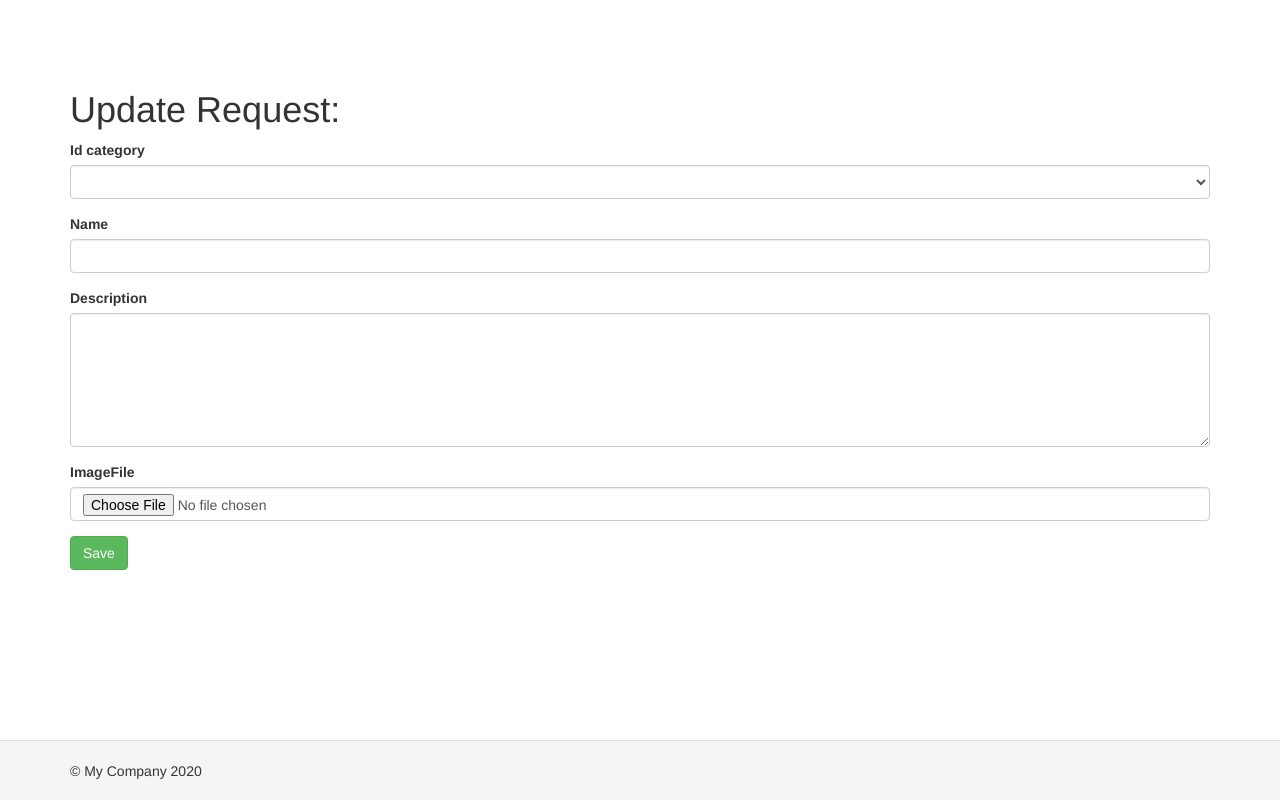
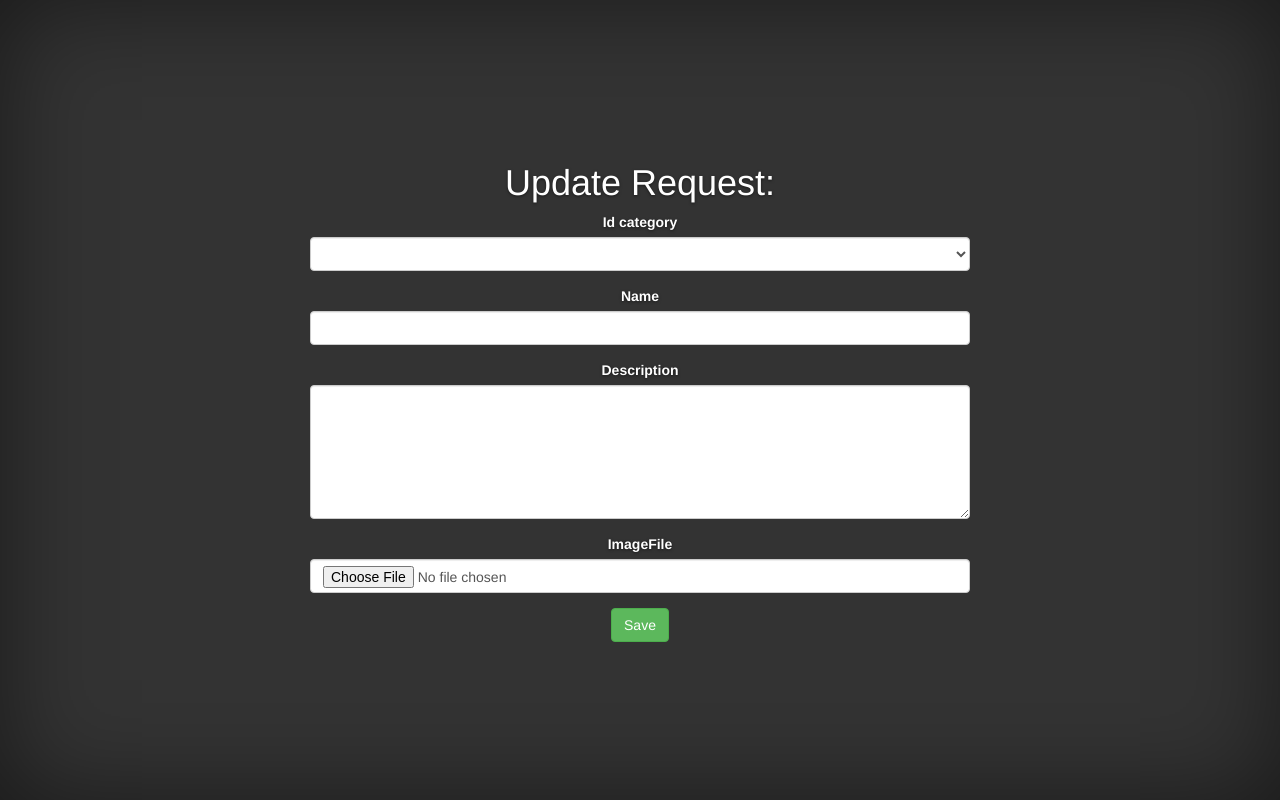
Before and after one commit to jurapro/forbook, a Yii app: template views/request/update.php in a window 1280 px wide. Run offline with PHP 8.4 and a stand-in for Yii, Linux system fonts and the light colour scheme; the template is opened without the code that fills it, so the values that code supplies are empty; form fields are guessed from the names that the template uses; some libraries are stand-ins or nearby versions.

Commit message:
Adding custom layout

```diff
--- a/assets/AppAsset.php
+++ b/assets/AppAsset.php
@@ -21,6 +21,7 @@ class AppAsset extends AssetBundle
     public $baseUrl = '@web';
     public $css = [
         'css/site.css',
+        'css/main.css',
     ];
     public $js = [
     ];
--- a/views/layouts/main.php
+++ b/views/layouts/main.php
@@ -1,6 +1,7 @@
 <?php
 
 /* @var $this \yii\web\View */
+
 /* @var $content string */
 
 use app\widgets\Alert;
@@ -13,6 +14,7 @@ use app\assets\AppAsset;
 AppAsset::register($this);
 ?>
 <?php $this->beginPage() ?>
+
 <!DOCTYPE html>
 <html lang="<?= Yii::$app->language ?>">
 <head>
@@ -26,25 +28,32 @@ AppAsset::register($this);
 <body>
 <?php $this->beginBody() ?>
 
-<div class="wrap">
+<div class="site-wrapper">
+
+    <div class="site-wrapper-inner">
+
+        <div class="cover-container">
+
+            <div class="masthead clearfix">
+                <div class="inner">
+
+                    <nav>
                         <?php
                         NavBar::begin([
                             'brandLabel' => Yii::$app->name,
                             'brandUrl' => Yii::$app->homeUrl,
                             'options' => [
-            'class' => 'navbar-inverse navbar-fixed-top',
+                                'class' => 'nav masthead-nav',
                             ],
                         ]);
                         echo Nav::widget([
-        'options' => ['class' => 'navbar-nav navbar-right'],
+                            'options' => ['class' => 'nav masthead-nav'],
                             'items' => [
-            ['label' => 'Home', 'url' => ['/site/index']],
-            ['label' => 'About', 'url' => ['/site/about']],
-            ['label' => 'Contact', 'url' => ['/site/contact']],
-            ['label' => 'Регистрация', 'url' => ['/user/create'], 'visible'=>Yii::$app->user->isGuest],
-            ['label' => 'Личный кабинет', 'url' => ['/request/index'], 'visible'=>!Yii::$app->user->isGuest],
+                                ['label' => 'Главная', 'url' => ['/site/index']],
+                                ['label' => 'Регистрация', 'url' => ['/user/create'], 'visible' => Yii::$app->user->isGuest],
+                                ['label' => 'Личный кабинет', 'url' => ['/request/index'], 'visible' => !Yii::$app->user->isGuest],
                                 ['label' => 'Панель администрирования сайта', 'url' => ['/admin/index'],
-                'visible'=>!Yii::$app->user->isGuest && Yii::$app->user->identity->isAdmin()],
+                                    'visible' => !Yii::$app->user->isGuest && Yii::$app->user->identity->isAdmin()],
                                 Yii::$app->user->isGuest ? (
                                 ['label' => 'Вход', 'url' => ['/site/login']]
                                 ) : (
@@ -62,22 +71,23 @@ AppAsset::register($this);
                         NavBar::end();
                         ?>
 
-    <div class="container">
-        <?= Breadcrumbs::widget([
-            'links' => isset($this->params['breadcrumbs']) ? $this->params['breadcrumbs'] : [],
-        ]) ?>
-        <?= Alert::widget() ?>
-        <?= $content ?>
+                    </nav>
                 </div>
             </div>
 
-<footer class="footer">
-    <div class="container">
-        <p class="pull-left">&copy; My Company <?= date('Y') ?></p>
+            <div class="inner cover">
+                <p class="lead">
+                    <?= Alert::widget() ?>
+                    <?= $content ?>
+                </p>
+            </div>
 
-        <p class="pull-right"><?= Yii::powered() ?></p>
+
         </div>
-</footer>
+
+    </div>
+
+</div>
 
 <?php $this->endBody() ?>
 </body>
--- a/views/site/index.php
+++ b/views/site/index.php
@@ -13,8 +13,10 @@ $this->registerCssFile("@web/css/main.css", [
 ]);
 ?>
 <div id="requests">
-    <h1>Количество решенных заявок <span><?= $count; ?></span></h1>
+    <h1 class="cover-heading">Количество решенных заявок <span><?= $count; ?></span></h1>
 </div>
+
+
 <div class="row">
     <?php
     foreach ($requests as $model) {
--- a/web/css/main.css
+++ b/web/css/main.css
@@ -9,3 +9,169 @@
     height: 100%;
     background-size: cover;
 }
+
+/* stylelint-disable property-no-vendor-prefix */
+
+/*
+ * Globals
+ */
+
+/* Links */
+a,
+a:focus,
+a:hover {
+    color: #fff;
+}
+
+/* Custom default button */
+.btn-default,
+.btn-default:hover,
+.btn-default:focus {
+    color: #333;
+    text-shadow: none; /* Prevent inheritance from `body` */
+    background-color: #fff;
+    border: 1px solid #fff;
+}
+
+
+/*
+ * Base structure
+ */
+
+html,
+body {
+    height: 100%;
+    background-color: #333;
+}
+body {
+    color: #fff;
+    text-align: center;
+    text-shadow: 0 1px 3px rgba(0, 0, 0, .5);
+}
+
+/* Extra markup and styles for table-esque vertical and horizontal centering */
+.site-wrapper {
+    display: table;
+    width: 100%;
+    height: 100%; /* For at least Firefox */
+    min-height: 100%;
+    -webkit-box-shadow: inset 0 0 100px rgba(0, 0, 0, .5);
+    box-shadow: inset 0 0 100px rgba(0, 0, 0, .5);
+}
+.site-wrapper-inner {
+    display: table-cell;
+    vertical-align: top;
+}
+.cover-container {
+    margin-right: auto;
+    margin-left: auto;
+}
+
+/* Padding for spacing */
+.inner {
+    padding: 30px;
+}
+
+
+/*
+ * Header
+ */
+.masthead-brand {
+    margin-top: 10px;
+    margin-bottom: 10px;
+}
+
+.masthead-nav > li {
+    display: inline-block;
+}
+.masthead-nav > li + li {
+    margin-left: 20px;
+}
+.masthead-nav > li > a {
+    padding-right: 0;
+    padding-left: 0;
+    font-size: 16px;
+    font-weight: 700;
+    color: #fff; /* IE8 proofing */
+    color: rgba(255, 255, 255, .75);
+    border-bottom: 2px solid transparent;
+}
+.masthead-nav > li > a:hover,
+.masthead-nav > li > a:focus {
+    background-color: transparent;
+    border-bottom-color: #a9a9a9;
+    border-bottom-color: rgba(255, 255, 255, .25);
+}
+.masthead-nav > .active > a,
+.masthead-nav > .active > a:hover,
+.masthead-nav > .active > a:focus {
+    color: #fff;
+    border-bottom-color: #fff;
+}
+
+@media (min-width: 768px) {
+    .masthead-brand {
+        float: left;
+    }
+    .masthead-nav {
+        float: right;
+    }
+}
+
+
+/*
+ * Cover
+ */
+
+.cover {
+    padding: 0 20px;
+}
+.cover .btn-lg {
+    padding: 10px 20px;
+    font-weight: 700;
+}
+
+
+/*
+ * Footer
+ */
+
+.mastfoot {
+    color: #999; /* IE8 proofing */
+    color: rgba(255, 255, 255, .5);
+}
+
+
+/*
+ * Affix and center
+ */
+
+@media (min-width: 768px) {
+    /* Pull out the header and footer */
+    .masthead {
+        position: fixed;
+        top: 0;
+    }
+    .mastfoot {
+        position: fixed;
+        bottom: 0;
+    }
+    .site-wrapper-inner {
+        vertical-align: middle; /* Start the vertical centering */
+    }
+    .masthead,
+    .mastfoot,
+    .cover-container {
+        width: 100%; /* Must be percentage or pixels for horizontal alignment */
+    }
+}
+
+@media (min-width: 992px) {
+    .masthead,
+    .mastfoot,
+    .cover-container {
+        width: 700px;
+    }
+}
+
+#carbonads-container {display:none} h1[id] {padding-top:0px; margin-top:20px} .zero-clipboard {display:none !important} .anchorjs-link, .v4-tease, .navbar-right {display:none !important} .bs-old-docs {display:none} .bs-social {display:none} .bs-sidebar {display:none !important} .col-md-9[role=main] {width:100% !important} .navbar-fixed-top {position:absolute !important}
```
Also changed, not shown: views/layouts/main_old.php (added, +85 -0 lines). Lines whose indentation alone changed are shown as unchanged.
